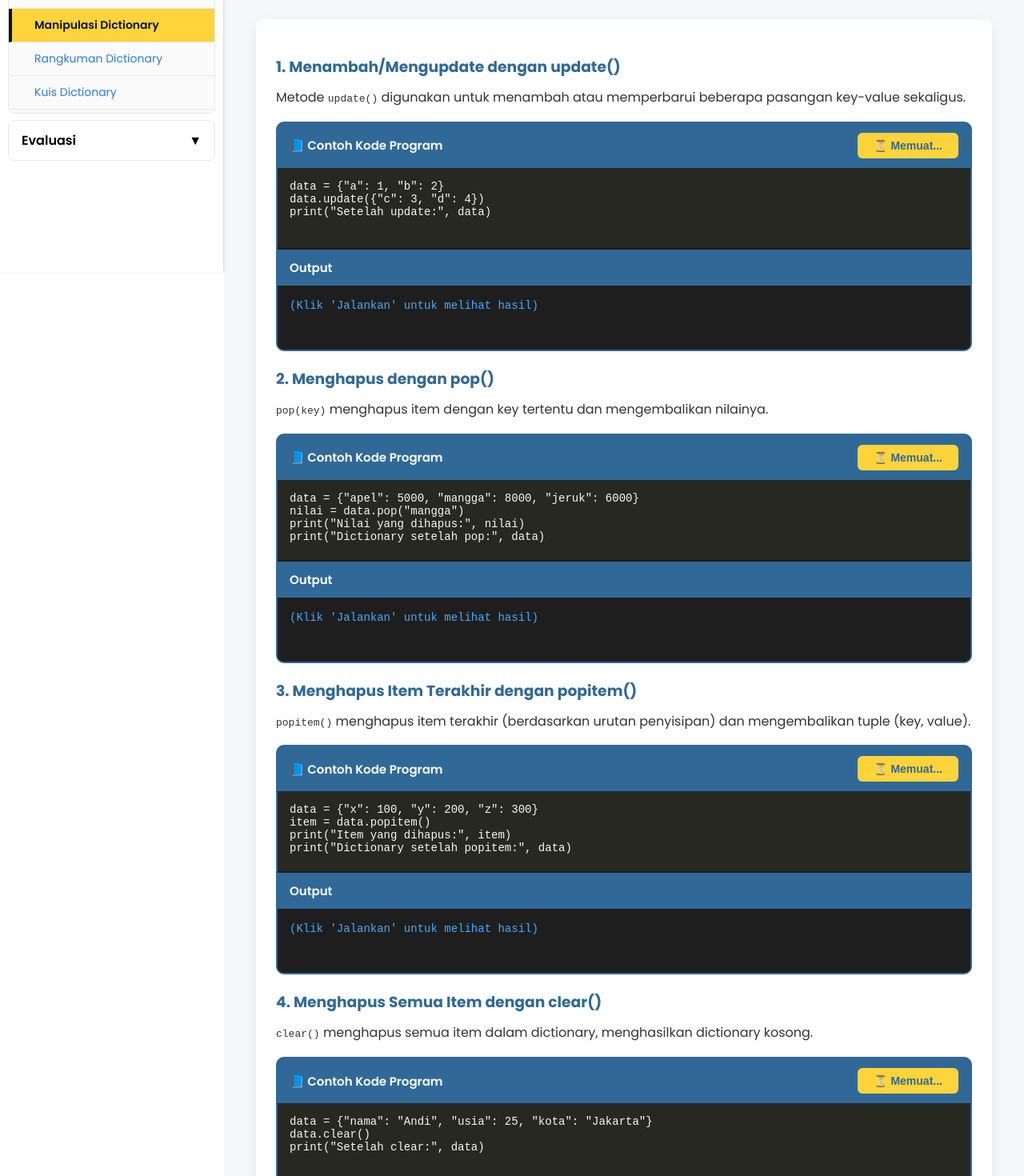
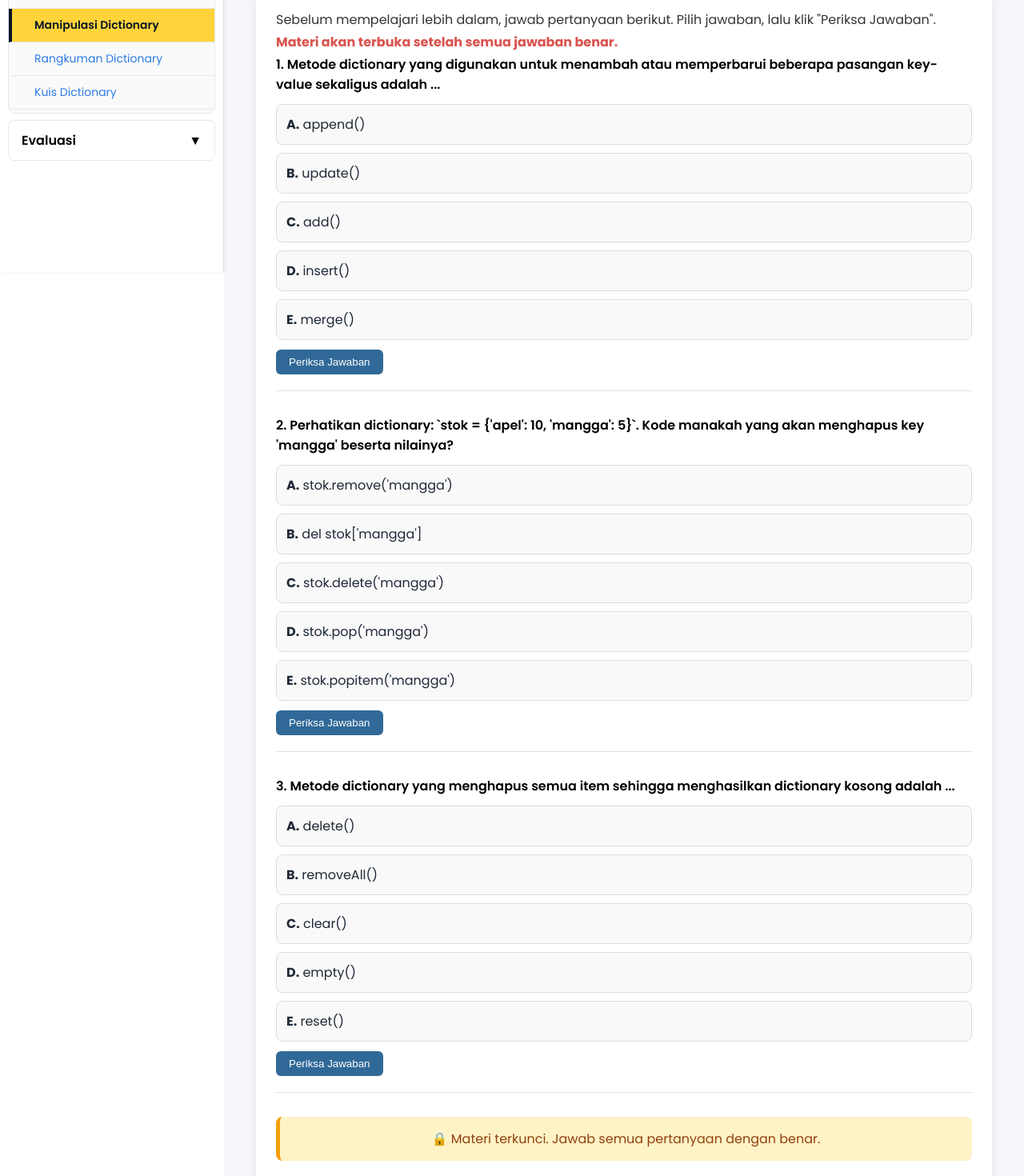
Before and after one commit to Halooci/Lidict, a React (Vite) app: page /Dictionary/ManipulasiDictionary in a window 1280 px wide. Shown: the part 460-1930 px from the top of the page at 80% size. Built offline with nearby package versions, Linux system fonts and the light colour scheme.

Commit message:
sementara

```diff
--- a/src/pages/materi/List/OperasiDanManipulasi.jsx
+++ b/src/pages/materi/List/OperasiDanManipulasi.jsx
@@ -1342,7 +1342,7 @@ export default function OperasiManipulasiList() {
           </div>
 
           <section style={styles.section}>
-            <h2 style={styles.sectionTitle}>🎯 Tujuan Pembelajaran</h2>
+            <h2 style={styles.sectionTitle}>Tujuan Pembelajaran</h2>
             <div style={styles.card}>
               <p style={styles.text}>1. Mahasiswa mampu menerapkan operasi dan manipulasi list dalam pengolahan data.</p>
             </div>
--- a/src/pages/materi/List/PembuatanAksesElement.jsx
+++ b/src/pages/materi/List/PembuatanAksesElement.jsx
@@ -905,7 +905,7 @@ sys.stdout = StringIO()
 
           {/* TUJUAN PEMBELAJARAN */}
           <section style={styles.section}>
-            <h2 style={styles.sectionTitle}>🎯 Tujuan Pembelajaran</h2>
+            <h2 style={styles.sectionTitle}>Tujuan Pembelajaran</h2>
             <div style={styles.card}>
               <ol style={styles.list}>
                 <li>Mahasiswa mampu membuat list dalam Python.</li>
--- a/src/pages/materi/List/PendahuluanList.jsx
+++ b/src/pages/materi/List/PendahuluanList.jsx
@@ -456,7 +456,7 @@ sys.stdout = StringIO()
 
           {/* TUJUAN PEMBELAJARAN */}
           <section style={styles.section}>
-            <h2 style={styles.sectionTitle}>🎯 Tujuan Pembelajaran</h2>
+            <h2 style={styles.sectionTitle}>Tujuan Pembelajaran</h2>
             <div style={styles.card}>
               <ol style={styles.list}>
                 <li>Mahasiswa mampu menjelaskan pengertian list sebagai struktur data untuk menyimpan kumpulan data dalam Python.</li>
--- a/src/pages/materi/dictionary/ManipulasiDictionary.jsx
+++ b/src/pages/materi/dictionary/ManipulasiDictionary.jsx
@@ -138,7 +138,7 @@ const CodeEditorEditable = ({ codeKey, title, validationRules, pyodideReady, run
   );
 };
 
-// ===================== KOMPONEN LATIHAN INTERAKTIF (PILIHAN GANDA) =====================
+// ===================== KOMPONEN LATIHAN (PILIHAN GANDA) =====================
 const MultipleChoiceQuiz = ({ questions, resetTrigger }) => {
   const [selected, setSelected] = useState({});
   const [submitted, setSubmitted] = useState(false);
@@ -173,7 +173,7 @@ const MultipleChoiceQuiz = ({ questions, resetTrigger }) => {
 
   return (
     <div style={styles.quizContainer}>
-      <h3 style={styles.quizTitle}>📝 Latihan Interaktif: Pilih Kode yang Benar</h3>
+      <h3 style={styles.quizTitle}>📝 Latihan: Pilih Kode yang Benar</h3>
       {questions.map((q, idx) => (
         <div key={q.id} style={styles.questionCard}>
           <p style={styles.questionText}>{idx+1}. {q.text}</p>
@@ -219,9 +219,98 @@ export default function ManipulasiDictionary() {
   const [pyodideReady, setPyodideReady] = useState(false);
   const pyodideRef = useRef(null);
   const [resetInteractives, setResetInteractives] = useState(0);
-  const [isSidebarOpen, setIsSidebarOpen] = useState(true); // State untuk sidebar
+  const [isSidebarOpen, setIsSidebarOpen] = useState(true);
 
-  // Kode contoh untuk materi (tanpa komentar)
+  // State untuk eksplorasi
+  const [eksplorasiTempAnswers, setEksplorasiTempAnswers] = useState([null, null, null]);
+  const [eksplorasiSavedAnswers, setEksplorasiSavedAnswers] = useState([null, null, null]);
+  const [eksplorasiFeedback, setEksplorasiFeedback] = useState(["", "", ""]);
+  const [isEksplorasiCompleted, setIsEksplorasiCompleted] = useState(false);
+
+  const eksplorasiQuestions = [
+    {
+      text: "Metode dictionary yang digunakan untuk menambah atau memperbarui beberapa pasangan key-value sekaligus adalah ...",
+      options: [
+        "append()",
+        "update()",
+        "add()",
+        "insert()",
+        "merge()",
+      ],
+      correct: 1, // update()
+    },
+    {
+      text: "Perhatikan dictionary: `stok = {'apel': 10, 'mangga': 5}`. Kode manakah yang akan menghapus key 'mangga' beserta nilainya?",
+      options: [
+        "stok.remove('mangga')",
+        "del stok['mangga']",
+        "stok.delete('mangga')",
+        "stok.pop('mangga')",
+        "stok.popitem('mangga')",
+      ],
+      correct: 3, // stok.pop('mangga') atau del juga bisa, tapi pop lebih umum di manipulasi. Saya gunakan pop sebagai jawaban
+    },
+    {
+      text: "Metode dictionary yang menghapus semua item sehingga menghasilkan dictionary kosong adalah ...",
+      options: [
+        "delete()",
+        "removeAll()",
+        "clear()",
+        "empty()",
+        "reset()",
+      ],
+      correct: 2, // clear()
+    },
+  ];
+
+  const checkEksplorasiAnswer = (questionIdx) => {
+    const selected = eksplorasiTempAnswers[questionIdx];
+    if (selected === null) {
+      setEksplorasiFeedback((prev) => {
+        const newFeedback = [...prev];
+        newFeedback[questionIdx] = "❌ Pilih jawaban terlebih dahulu!";
+        return newFeedback;
+      });
+      return;
+    }
+    const isCorrect = selected === eksplorasiQuestions[questionIdx].correct;
+    if (isCorrect) {
+      const newSaved = [...eksplorasiSavedAnswers];
+      newSaved[questionIdx] = selected;
+      setEksplorasiSavedAnswers(newSaved);
+      setEksplorasiFeedback((prev) => {
+        const newFeedback = [...prev];
+        newFeedback[questionIdx] = "✅ Benar! Jawaban tersimpan.";
+        return newFeedback;
+      });
+    } else {
+      setEksplorasiFeedback((prev) => {
+        const newFeedback = [...prev];
+        newFeedback[questionIdx] = "❌ Salah. Coba lagi!";
+        return newFeedback;
+      });
+    }
+  };
+
+  useEffect(() => {
+    const allCorrect = eksplorasiSavedAnswers.every(
+      (ans, idx) => ans !== null && ans === eksplorasiQuestions[idx].correct
+    );
+    setIsEksplorasiCompleted(allCorrect);
+  }, [eksplorasiSavedAnswers]);
+
+  const handleTempAnswer = (questionIdx, optionIdx) => {
+    const newTemp = [...eksplorasiTempAnswers];
+    newTemp[questionIdx] = optionIdx;
+    setEksplorasiTempAnswers(newTemp);
+    setEksplorasiFeedback((prev) => {
+      const newFeedback = [...prev];
+      newFeedback[questionIdx] = "";
+      return newFeedback;
+    });
+  };
+
+  // Kode contoh untuk materi (tetap sama)
   const exampleCodes = {
     update: `data = {"a": 1, "b": 2}
 data.update({"c": 3, "d": 4})
@@ -246,7 +335,7 @@ print("Dictionary salinan:", salinan)`,
 print("Dictionary kuadrat:", kuadrat)`,
   };
 
-  // Penjelasan per baris untuk setiap contoh
+  // Penjelasan per baris
   const explanations = {
     update: [
       "Membuat dictionary 'data' dengan key 'a':1 dan 'b':2.",
@@ -283,7 +372,7 @@ print("Dictionary kuadrat:", kuadrat)`,
     ]
   };
 
-  // Data soal pilihan ganda (5 soal)
+  // Data soal pilihan ganda (tetap)
   const quizQuestions = [
     {
       id: 1,
@@ -407,19 +496,78 @@ _buffer.getvalue()
             <h1 style={styles.headerTitle}>MANIPULASI DICTIONARY</h1>
           </div>
 
-          {/* TUJUAN PEMBELAJARAN */}
+          {/* TUJUAN PEMBELAJARAN (DIUBAH) */}
           <section style={styles.section}>
             <h2 style={styles.sectionTitle}>🎯 Tujuan Pembelajaran</h2>
             <div style={styles.card}>
               <ul style={styles.list}>
-                <li>Mahasiswa mampu melakukan operasi manipulasi dasar pada dictionary (menambah, mengupdate, menghapus item).</li>
-                <li>Mahasiswa mampu menggunakan metode-metode penting seperti update(), pop(), popitem(), clear(), copy(), dan dictionary comprehension.</li>
+                <li>Mahasiswa mampu melakukan manipulasi dasar pada dictionary.</li>
                 <li>Mahasiswa mampu menerapkan manipulasi dictionary dalam pemecahan masalah nyata (studi kasus).</li>
               </ul>
             </div>
           </section>
 
-          {/* MATERI DENGAN CONTOH KODE */}
+          {/* EKSPLORASI AWAL */}
+          <section style={styles.section}>
+            <h2 style={styles.sectionTitle}>🔍 Eksplorasi</h2>
+            <div style={styles.card}>
+              <p style={styles.text}>
+                Sebelum mempelajari lebih dalam, jawab pertanyaan berikut. Pilih jawaban, lalu klik "Periksa Jawaban".
+                <strong style={{ color: "#d9534f" }}> Materi akan terbuka setelah semua jawaban benar.</strong>
+              </p>
+              {eksplorasiQuestions.map((q, idx) => (
+                <div
+                  key={idx}
+                  style={{
+                    marginBottom: "30px",
+                    borderBottom: "1px solid #e0e0e0",
+                    paddingBottom: "20px",
+                  }}
+                >
+                  <p style={{ fontWeight: "600", marginBottom: "12px" }}>
+                    {idx + 1}. {q.text}
+                  </p>
+                  <div style={{ display: "flex", flexDirection: "column", gap: "10px" }}>
+                    {q.options.map((opt, optIdx) => (
+                      <div
+                        key={optIdx}
+                        onClick={() => handleTempAnswer(idx, optIdx)}
+                        style={{
+                          ...styles.eksplorasiOption,
+                          backgroundColor: eksplorasiTempAnswers[idx] === optIdx ? "#2fa69a" : "#f9f9f9",
+                          color: eksplorasiTempAnswers[idx] === optIdx ? "white" : "#1f2937",
+                        }}
+                      >
+                        <strong>{String.fromCharCode(65 + optIdx)}.</strong> {opt}
+                      </div>
+                    ))}
+                  </div>
+                  <button style={styles.checkEksplorasiButton} onClick={() => checkEksplorasiAnswer(idx)}>
+                    Periksa Jawaban
+                  </button>
+                  {eksplorasiFeedback[idx] && (
+                    <div
+                      style={{
+                        marginTop: "12px",
+                        padding: "10px",
+                        borderRadius: "8px",
+                        backgroundColor: eksplorasiFeedback[idx].includes("Benar") ? "#d1e7dd" : "#f8d7da",
+                      }}
+                    >
+                      {eksplorasiFeedback[idx]}
+                    </div>
+                  )}
+                </div>
+              ))}
+              {!isEksplorasiCompleted && (
+                <div style={styles.lockMessage}>🔒 Materi terkunci. Jawab semua pertanyaan dengan benar.</div>
+              )}
+            </div>
+          </section>
+
+          {/* MATERI UTAMA (hanya tampil jika eksplorasi selesai) */}
+          {isEksplorasiCompleted && (
+            <>
               <section style={styles.section}>
                 <div style={styles.card}>
                   <h3 style={styles.subTitle}>1. Menambah/Mengupdate dengan update()</h3>
@@ -496,9 +644,9 @@ _buffer.getvalue()
                 </div>
               </section>
 
-          {/* LATIHAN PRAKTIK (STUDI KASUS CERITA) */}
+              {/* AYO PRAKTIK (dulu Latihan Praktik) */}
               <section style={styles.section}>
-            <h2 style={styles.sectionTitle}>✏️ Latihan Praktik (Studi Kasus)</h2>
+                <h2 style={styles.sectionTitle}>✏️ Ayo Praktik</h2>
                 <div style={styles.card}>
                   <div style={styles.alertBox}>
                     <strong>📖 Cerita Kasus: Inventaris Toko Buku</strong>
@@ -521,7 +669,7 @@ _buffer.getvalue()
                   </div>
                   <CodeEditorEditable
                     codeKey="latihan_inventaris"
-                title="Latihan: Manipulasi Inventaris Toko Buku"
+                    title="Ayo Praktik: Manipulasi Inventaris Toko Buku"
                     pyodideReady={pyodideReady}
                     runPythonCode={runPythonCode}
                     expectedOutput="'Python Dasar': 10, 'Web Programming': 7, 'Machine Learning': 3"
@@ -530,22 +678,24 @@ _buffer.getvalue()
                 </div>
               </section>
 
-          {/* LATIHAN INTERAKTIF PILIHAN GANDA */}
+              {/* LATIHAN (dulu Latihan Interaktif) */}
               <section style={styles.section}>
-            <h2 style={styles.sectionTitle}>📝 Latihan Interaktif (Pilihan Ganda)</h2>
+                <h2 style={styles.sectionTitle}>📝 Latihan</h2>
                 <div style={styles.card}>
                   <p style={styles.text}>Pilihlah jawaban yang paling tepat untuk setiap soal.</p>
                   <button style={styles.resetQuizButton} onClick={resetQuiz}>↻ Reset Jawaban</button>
                   <MultipleChoiceQuiz questions={quizQuestions} resetTrigger={resetInteractives} />
                 </div>
               </section>
+            </>
+          )}
         </div>
       </div>
     </>
   );
 }
 
-/* ================== STYLE ================== */
+/* ================== STYLE (ditambah style untuk eksplorasi) ================== */
 const styles = {
   page: {
     padding: "30px 40px",
@@ -794,5 +944,33 @@ const styles = {
     fontSize: "14px",
     marginBottom: "20px",
     marginRight: "10px"
-  }
+  },
+  // Style untuk eksplorasi
+  eksplorasiOption: {
+    padding: "12px",
+    borderRadius: "8px",
+    cursor: "pointer",
+    transition: "all 0.2s",
+    border: "1px solid #ddd",
+    backgroundColor: "#f9f9f9",
+  },
+  checkEksplorasiButton: {
+    marginTop: "12px",
+    backgroundColor: "#306998",
+    color: "white",
+    border: "none",
+    padding: "8px 16px",
+    borderRadius: "6px",
+    cursor: "pointer",
+    fontWeight: "500",
+  },
+  lockMessage: {
+    marginTop: "20px",
+    padding: "15px",
+    backgroundColor: "#fef3c7",
+    borderLeft: "5px solid #f59e0b",
+    borderRadius: "8px",
+    textAlign: "center",
+    color: "#92400e",
+  },
 };
```
Lines whose indentation alone changed are shown as unchanged.
